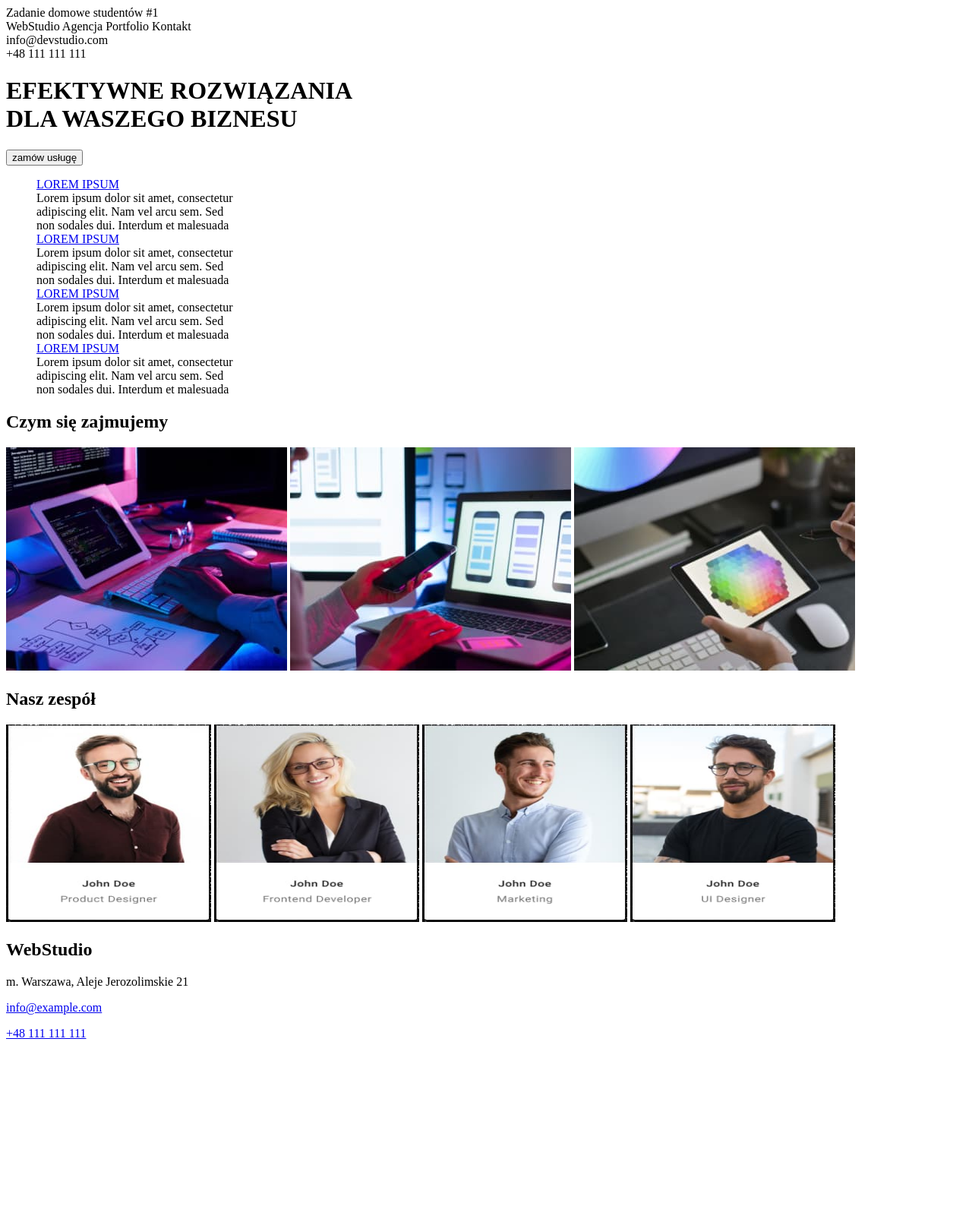
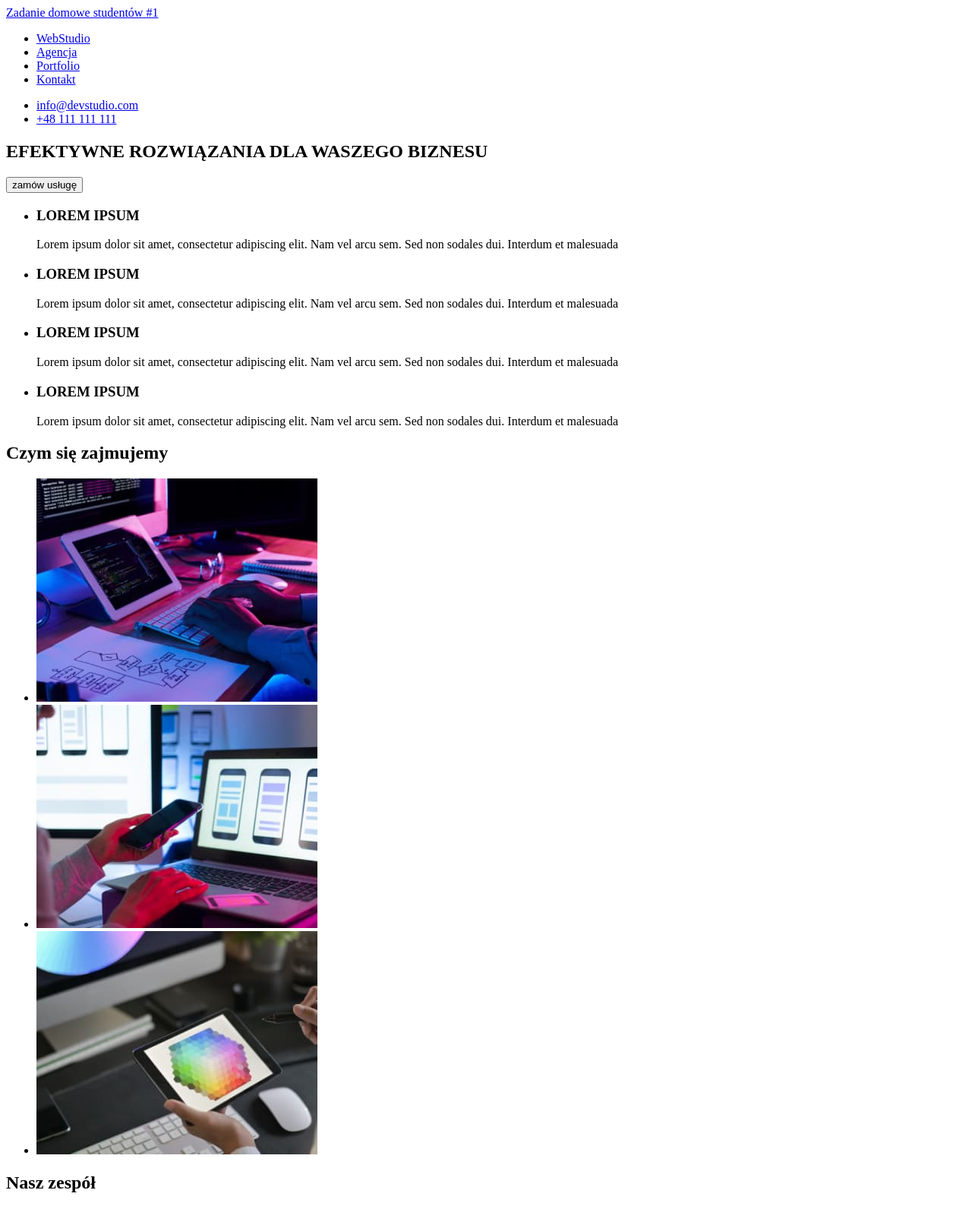
Before and after one commit to MichalDudek8/goit-markup-hw-01, a plain HTML site: page index.html in a window 1280 px wide. Shown: the top 1588 px of the page at 76% size. Before the commit the page ends 1386 px from the top, so only its background shows below. Drawn offline with Linux system fonts and the light colour scheme.

Commit message:
Zmiany w strukturze oraz treści z dn. 13.11.2022

```diff
--- a/index.html
+++ b/index.html
@@ -1,64 +1,170 @@
 <!DOCTYPE html>
-<html lang="en">
+<html lang="pl">
   <head>
     <meta charset="UTF-8" />
     <meta http-equiv="X-UA-Compatible" content="IE=edge" />
     <meta name="viewport" content="width=device-width, initial-scale=1.0" />
-    <title>Document</title>
-    <header>Zadanie domowe studentów #1</header>
-    <a>WebStudio</a>
-    <a>Agencja</a>
-    <a>Portfolio</a>
-    <a>Kontakt</a>
-    <nav>info@devstudio.com</nav>
-    <nav>+48 111 111 111</nav>
+    <title>Zadanie domowe studentów #1</title>
   </head>
   <body>
-    <h1>EFEKTYWNE ROZWIĄZANIA <br />DLA WASZEGO BIZNESU <br /></h1>
-    <button type="button">zamów usługę</button>
+    <header>
+      <a href="Zadanie domowe studentów #1"> Zadanie domowe studentów #1</a>
+      <nav>
+        <ul>
+          <li><a href="WebStudio"> WebStudio</a></li>
+          <li><a href="Agencja"> Agencja</a></li>
+          <li><a href="Portfolio"> Portfolio</a></li>
+          <li><a href="Kontakt"> Kontakt</a></li>
+        </ul>
+      </nav>
+      <ul>
+        <li>
+          <a href="info@devstudio.com"> info@devstudio.com</a>
+        </li>
+        <li>
+          <a href="+48 111 111 111"> +48 111 111 111</a>
+        </li>
+      </ul>
+    </header>
+    <main>
+      <section>
+        <h1>EFEKTYWNE ROZWIĄZANIA DLA WASZEGO BIZNESU</h1>
+        <button type="button">zamów usługę</button>
+      </section>
+      <section>
+        <ul>
+          <li>
+            <h3>LOREM IPSUM</h3>
+            <p>
+              Lorem ipsum dolor sit amet, consectetur adipiscing elit. Nam vel
+              arcu sem. Sed non sodales dui. Interdum et malesuada
+            </p>
+          </li>
+          <li>
+            <h3>LOREM IPSUM</h3>
+            <p>
+              Lorem ipsum dolor sit amet, consectetur adipiscing elit. Nam vel
+              arcu sem. Sed non sodales dui. Interdum et malesuada
+            </p>
+          </li>
+          <li>
+            <h3>LOREM IPSUM</h3>
+            <p>
+              Lorem ipsum dolor sit amet, consectetur adipiscing elit. Nam vel
+              arcu sem. Sed non sodales dui. Interdum et malesuada
+            </p>
+          </li>
+          <li>
+            <h3>LOREM IPSUM</h3>
+            <p>
+              Lorem ipsum dolor sit amet, consectetur adipiscing elit. Nam vel
+              arcu sem. Sed non sodales dui. Interdum et malesuada
+            </p>
+          </li>
+        </ul>
+      </section>
+
+      <section>
+        <h2>Czym się zajmujemy</h2>
+        <ul>
+          <li>
+            <img
+              src="images/computer1.jpg"
+              alt="Osoba pracująca przy komputerze i tablecie"
+              width="370"
+              height="294"
+            />
+          </li>
+          <li>
+            <img
+              src="images/computer2.jpg"
+              alt="Osoba pracująca przy laptopie i telefonie"
+              width="370"
+              height="294"
+            />
+          </li>
+          <li>
+            <img
+              src="images/tablet.jpg"
+              alt="Osoba pracująca, używająca tablet oraz rysik"
+              width="370"
+              height="294"
+            />
+          </li>
+        </ul>
+      </section>
+      <section>
+        <h2>Nasz zespół</h2>
+        <ul>
+          <li>
+            <figure>
+              <img
+                src="images/JohnDoe1.jpg"
+                alt="Uśmiechnięty mężczyzna w okularach"
+                width="270"
+                height="260"
+              />
+              <figcaption>
+                <h3>John Doe</h3>
+                <p>Product Designer</p>
+              </figcaption>
+            </figure>
+          </li>
+          <figure>
+            <img
+              src="images/JohnDoe2.jpg"
+              alt="Uśmiechnięta Kobieta "
+              width="270"
+              height="260"
+            />
+            <figcaption>
+              <h3>John Doe</h3>
+              <p>Frontend Developer</p>
+            </figcaption>
+          </figure>
+          <li>
+            <figure>
+              <img
+                src="images/JohnDoe3.jpg"
+                alt="Spoglądający w bok uśmiechnięty mężczyzna"
+                width="270"
+                height="260"
+              />
+              <figcaption>
+                <h3>John Doe</h3>
+                <p>Marketing</p>
+              </figcaption>
+            </figure>
+          </li>
+          <li>
+            <figure>
+              <img
+                src="images/JohnDoe4.jpg"
+                alt="Mężczyzna w okularach"
+                width="270"
+                height="260"
+              />
+              <figcaption>
+                <h3>JohnDoe</h3>
+                <p>UI Designer</p>
+              </figcaption>
+            </figure>
+          </li>
+        </ul>
+      </section>
+    </main>
+    <footer>
+      <ul>
+        <li><a href="WebStudio"> WebStudio</a></li>
+      </ul>
+      <adress>
+        <ul>
+          <li><p>m. Warszawa, Aleje Jerozolimskie 21</p></li>
+          <li><a href="mailto:info@example.com">info@example.com</a></li>
+          <li><a href="tel:+48111111111">+48 111 111 111</a></li>
+          <li><a href="m. Warszawa, Aleje Jerozolimskie 21"></a></li>
+        </ul>
+      </adress>
+    </footer>
   </body>
 </html>
-<ul>
-  <a href="lorem ipsum">LOREM IPSUM</a>
-  <div>
-    Lorem ipsum dolor sit amet, consectetur<br />
-    adipiscing elit. Nam vel arcu sem. Sed<br />
-    non sodales dui. Interdum et malesuada
-  </div>
-  <a href="lorem ipsum">LOREM IPSUM</a>
-  <div>
-    Lorem ipsum dolor sit amet, consectetur<br />
-    adipiscing elit. Nam vel arcu sem. Sed<br />
-    non sodales dui. Interdum et malesuada
-  </div>
-  <a href="lorem ipsum">LOREM IPSUM</a>
-  <div>
-    Lorem ipsum dolor sit amet, consectetur<br />
-    adipiscing elit. Nam vel arcu sem. Sed<br />
-    non sodales dui. Interdum et malesuada
-  </div>
-  <a href="lorem ipsum">LOREM IPSUM</a>
-  <div>
-    Lorem ipsum dolor sit amet, consectetur<br />
-    adipiscing elit. Nam vel arcu sem. Sed<br />
-    non sodales dui. Interdum et malesuada
-  </div>
-</ul>
-
-<h2>Czym się zajmujemy</h2>
-<img src="images/1.jpg" alt="ręce na klawiaturze" />
-<img src="images/2.jpg" alt="ręce na klawiaturze 2" />
-<img src="images/3.jpg" alt="ręce na tablecie" />
-
-<h2>Nasz zespół</h2>
-<img src="images/team card 1.jpg" width="270" height="260" alt="Mężczyzna 1" />
-<img src="images/team card 2.jpg" width="270" height="260" alt="Kobieta" />
-<img src="images/team card 3.jpg" width="270" height="260" alt="Mężczyzna 2" />
-<img src="images/team card 4.jpg" width="270" height="260" alt="Mężczyzna 3" />
-
-<footer>
-  <h2>WebStudio</h2>
-  <adress>m. Warszawa, Aleje Jerozolimskie 21</adress>
-  <p><a href="mailto:info@example.com">info@example.com</a></p>
-  <p><a href="tel:+48111111111">+48 111 111 111</a></p>
-</footer>
```
Also changed, not shown: images/computer1.jpg (renamed from images/1.jpg), images/computer2.jpg (renamed from images/2.jpg), images/johnDoe1.jpg (added), images/johnDoe2.jpg (added), images/johnDoe3.jpg (added), images/johnDoe4.jpg (added), images/tablet.jpg (renamed from images/3.jpg), images/team card 1.jpg (deleted), images/team card 2.jpg (deleted), images/team card 3.jpg (deleted), images/team card 4.jpg (deleted).
